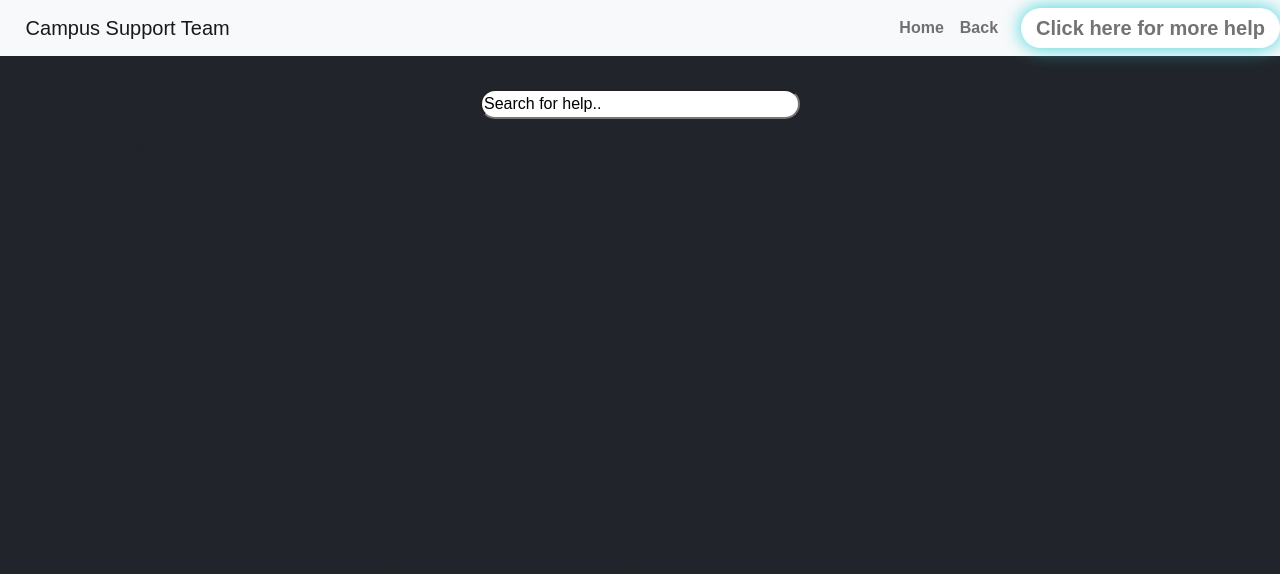
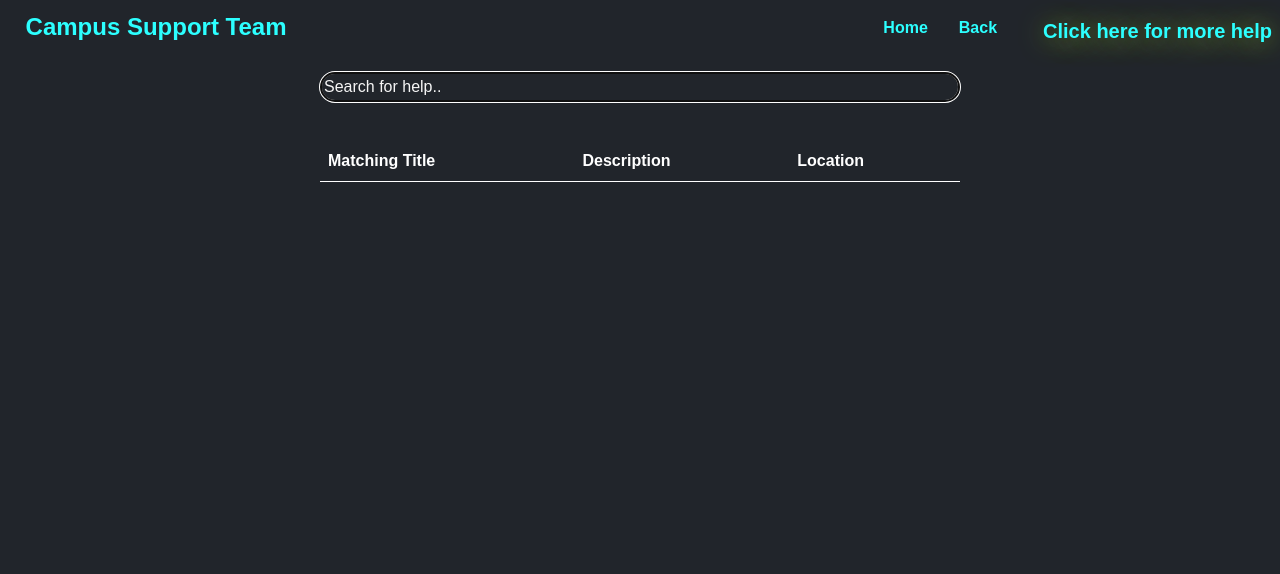
Before and after one commit to oniaom/campus_support, a Flask app: page /search in a window 1280 px wide; the page is wider, and only the part inside the window is pictured. Shown: the top 574 px of that part. Run offline with Flask 2, Linux system fonts and the light colour scheme; lists and menus that the app fills with data are empty.

Commit message:
Add files via upload
- finished backround and colors
-img button improved
-back button now working
-custom search bar now working

```diff
--- a/static/css/styles.css
+++ b/static/css/styles.css
@@ -92,33 +92,34 @@ moving all the common issues to the left
 Animation for the "click here for more help" button
 */
 #custom_search_button {
-    background-color: white;
+
     -webkit-border-radius: 60px;
     border-radius: 60px;
      cursor: pointer;
     display: inline-block;
     font-family: sans-serif;
     font-size: 20px;
-    text-decoration-color:  white ;
-    padding: 5px 15px;
+
     text-align: center;
     margin-left: 15px;
     width:max-content;
     height: auto;
+    color: #2cffff !important;
 
   }
   @keyframes glowing {
     0% {
       border-color: #5f9ea0;
-      box-shadow: 0 0 5px #5f9ea0;
+     /* box-shadow: 0 0 0px #5f9ea0; */
     }
     50% {
       border-color: #31dbe1;
-      box-shadow: 0 0 20px #31dbe1;
+      /*box-shadow: 0 0 20px #31dbe1;*/
+      text-shadow:2px 2px 30px yellowgreen;
     }
     100% {
       border-color: #5f9ea0;
-      box-shadow: 0 0 5px #5f9ea0;
+     /* box-shadow: 0 0 0px #5f9ea0; */
     }
   }
   #custom_search_button {
@@ -139,3 +140,13 @@ Animation for the "click here for more help" button
     font-family: sans-serif;
 
   }
+
+  .list-inline-item{
+    opacity: 1.0;
+    filter: alpha(opacity=100);
+  }
+
+  .list-inline-item:hover{
+    opacity: 0.4;
+    filter: alpha(opacity=40);
+  }
--- a/templates/guides/outlook_authenticator.html
+++ b/templates/guides/outlook_authenticator.html
@@ -6,8 +6,8 @@ Two Factor Authenticator
 
 {% block body %}
 
-<div class="centered">
-    <h1 class="Title">
+<div class="centered" style="color: white;">
+    <h1 class="Title" >
         Enabling Two Factor Authenticator (MFA)
     </h1>
     <h2>
--- a/templates/index.html
+++ b/templates/index.html
@@ -1,7 +1,7 @@
 {% extends "layout.html" %}
 
 {% block title %}
-Home
+
 {% endblock %}
 
 {% block body %}
@@ -27,7 +27,7 @@ Home
             <a href="{{  url_for(item.href) }}">
                 <img
                     src="{{ url_for('static', filename= item.image ) }}"
-                    alt="{{ item.alt }}" style="border-radius: 60px;background: none; width: 150px;
+                    alt="{{ item.alt }}" style="border-radius: 100px;background: none; width: 150px;
                     height: 150px; ">
             </a>
             <br>
--- a/templates/layout.html
+++ b/templates/layout.html
@@ -27,9 +27,9 @@
 
 
     <!-- Navbar -->
-    <nav class="navbar navbar-expand-lg navbar-light bg-light" >
+    <nav class="navbar navbar-expand-lg navbar-light bg-light" style="background-color: #21252b !important;">
         <!-- Navbar content -->
-        <a class="navbar-brand navbar_left" href="/">Campus Support Team</a>
+        <h1 class="navbar-brand navbar_left" href="/" style="color: #2cffff !important; font-size:x-large; font-weight: bolder; font-family: sans-serif;">Campus Support Team</h1>
 
         <button class="navbar-toggler" type="button" data-bs-toggle="collapse" data-bs-target="#navbarNav"
             aria-controls="navbarNav" aria-expanded="false" aria-label="Toggle navigation">
@@ -37,23 +37,23 @@
         </button>
 
         <!-- Allign navbar to the right based on screen width -->
-        <span class="navbar_right">
+        <span class="navbar_right" >
         </span>
 
         <div class="collapse navbar-collapse" id="navbarNav">
             <ul class="navbar-nav title">
                 <li class="nav-item active">
-                    <a class="nav-link" href="/">
+                    <a class="nav-link" href="/" style="color: #2cffff !important ; font-family: sans-serif; margin-right: 15px;">
                         Home
                     </a>
                 </li>
-                <li class="nav-item active">
-                    <a class="nav-link" href="/" onclick="history.back()">
+                <li class="nav-item active" >
+                    <a class="nav-link"  onclick="history.back()" style="color: #2cffff !important ; font-family: sans-serif; margin-right: 15px;  cursor: pointer;" >
                         Back
                     </a>
                 </li>
                 <li class="nav-item">
-                    <a class="nav-link" href="/search" id="custom_search_button">
+                    <a class="nav-link" href="/search" id="custom_search_button" >
                         Click here for more help
                     </a>
                 </li>
--- a/templates/search.html
+++ b/templates/search.html
@@ -6,7 +6,7 @@ Search
 
 {% include "search_box2.html" %}
 
-<table class="table accordion_centered">
+<table class="table accordion_centered" style="color: white;">
     <br>
     <thead>
         <tr>
--- a/templates/search_box2.html
+++ b/templates/search_box2.html
@@ -1,22 +1,21 @@
 <!DOCTYPE html>
 <html>
 
-<head>
-    <link rel="stylesheet" href="style_for_search_box2.css">
-</head>
-
-<body>
-    <br>
-    <br>
-
-    <!-- input tag -->
-    <input id="searchbar" onkeyup="search_guide()" type="text"
-        name="search" placeholder="Search for help..">
 
 
 
-    <!-- ordered list -->
-    <ol id='list'>
+
+<form class="centered" action="/search">
+    <br>
+    {% if override is defined %}
+     <!-- input tag -->
+     <input id="q" onkeyup="search_guide()" type="text"
+     name="q" placeholder="Search for help.." value="{{ override }}" autofocus autocomplete="off">
+
+
+
+ <!-- ordered list
+ <ol id='list' style=" color: white !important;">
      <li class="guides">MFA</li>
      <li class="guides">AUTH</li>
      <li class="guides">OUTLOOK</li>
@@ -28,7 +27,6 @@
      <li class="guides">HTUA</li>
      <li class="guides">RENNAB</li>
  </ol>
-
  <script>
     function search_guide() {
     let input = document.getElementById('searchbar').value
@@ -41,24 +39,46 @@
         }
         else {
             x[i].style.display="list-item";
+
         }
     }
 }
+-->
 </script>
-</body>
+
+    <!-- Set cursor to the end -->
+    <script>
+        let box = document.getElementById('q');
+        const length = box.value.length;
+        box.setSelectionRange(length, length);
+    </script>
+
+    {% else %}
+    <!--
+        why id==q????
+     -->
+    <input id="q" onkeyup="search_guide()" type="text"
+     name="q" placeholder="Search for help.."  autofocus autocomplete="off">
+    {% endif %}
+
+    <!-- useless
+    <input type="submit" value="Search">
+    -->
+</form>
+
 
 </html>
 
 <style>
-    #searchbar{
+    #q{
     margin: 0;
     position: relative;
     top: 50%;
-    left: 50%;
-    margin-right: -50%;
+    margin-left: 50%;
+    margin-right: 50%;
     border-radius: 60px;
     transform: translate(-50%, -50%) ;
-
+    color: white !important;
 }
 
 
@@ -79,6 +99,7 @@
  #list{
    font-size:  1.5em;
    margin-left: 90px;
+   color: white !important;
   }
 
 .animals{
@@ -86,6 +107,6 @@
  }
 
  ::placeholder{
-    color: black;
+    color: whtie;
  }
 </style>
--- a/templates/search_plain.html
+++ b/templates/search_plain.html
@@ -1,9 +1,9 @@
 {% for item in items %}
-<tr>
+<tr style="color: white; " >
     <td>{{ item.card_title }}</td>
     <td>{{ item.description}}</td>
-    <td>
-        <a href="{{ item.location }}">{{ item.location }}</a>
+    <td >
+        <a href="{{ item.location }}" style="color: red;">Click Here!</a>
     </td>
 </tr>
 {% endfor %}
```
Lines whose indentation alone changed are shown as unchanged.
